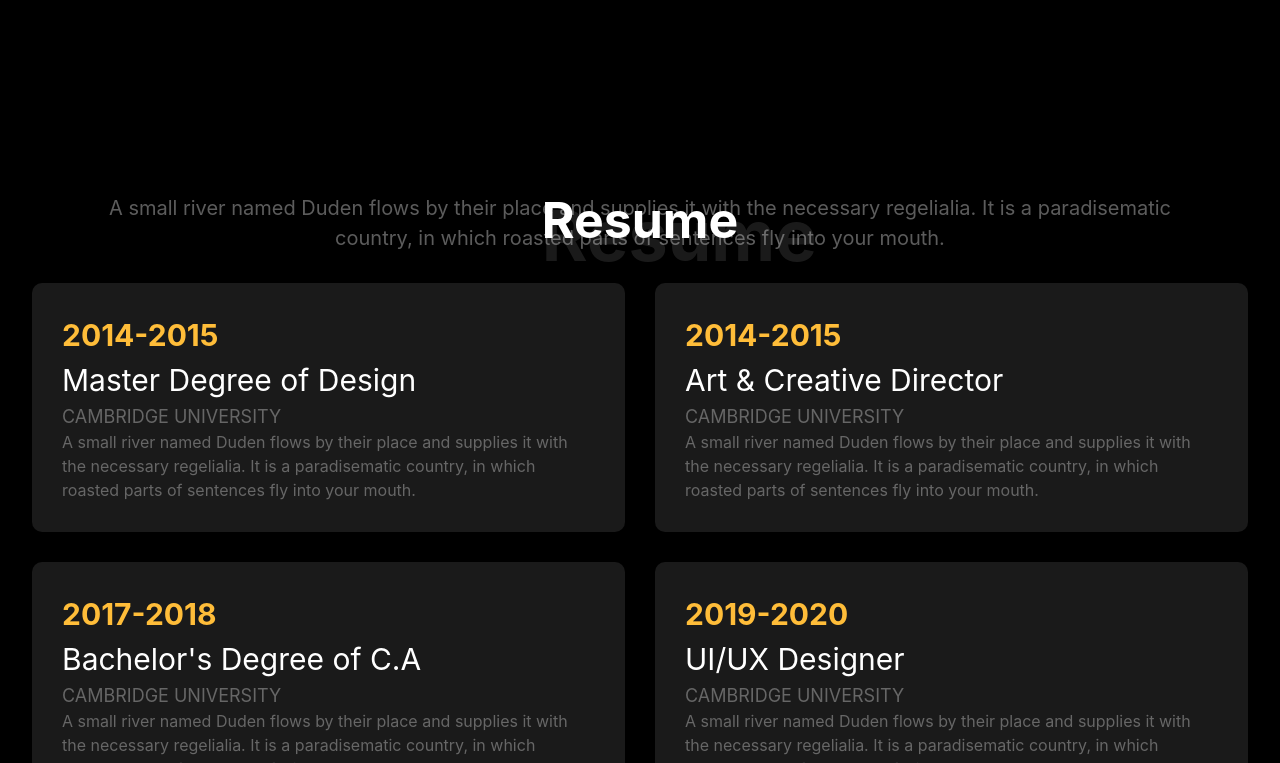
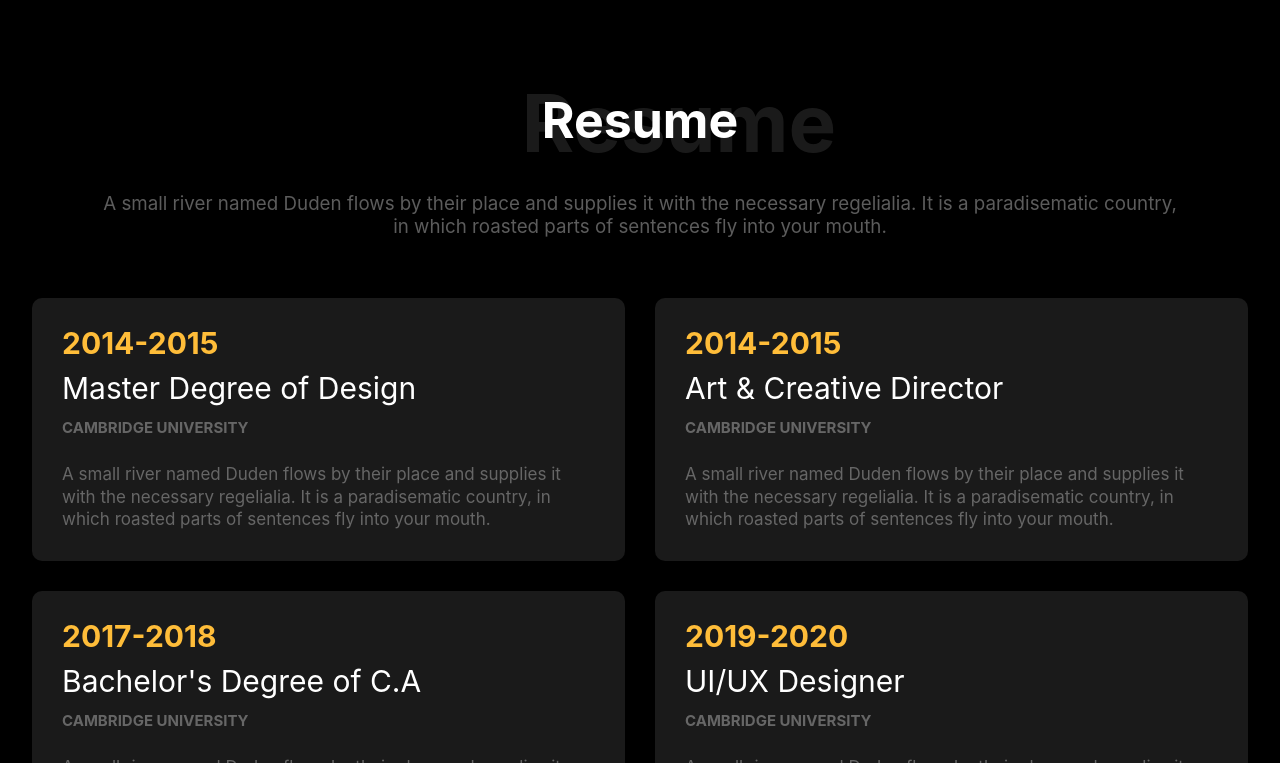
Before and after one commit to mohsenSeyedi/Me.com, a React (Create React App) app: page / in a window 1280 px wide. Shown: the part 1577-2340 px from the top of the page. Built offline with nearby package versions, Linux system fonts and the light colour scheme.

Commit message:
The code to change the Resume component file from css to tailwind

```diff
--- a/src/components/Header/Resume/Box.css
+++ b/src/components/Header/Resume/Box.css
@@ -1,19 +1,19 @@
 
-.box{
+/* .box{
     padding: 3rem;
     font-size: 3rem;
     background-color: #1a1a1a;
     border-radius: 1rem;
-}
-.box span{
+} */
+/* .box span{
     font-weight: bold;
     color: #ffbd39;
-}
-.box h6{
+} */
+/* .box h6{
     color: #99999999;
     font-size: 1.8rem;
-}
-.box p{
+} */
+/* .box p{
     font-size: 1.6rem;
     color: #99999999;
-}
+} */
--- a/src/components/Header/Resume/Box.js
+++ b/src/components/Header/Resume/Box.js
@@ -3,11 +3,11 @@ import "./Box.css"
 
 export default function Box({title , year}) {
   return (
-    <div className="box">
-        <span>{year}</span>
-        <h4>{title}</h4>
-        <h6>CAMBRIDGE UNIVERSITY</h6>
-        <p>A small river named Duden flows by their place and supplies it with the necessary regelialia. It is a paradisematic country, in which roasted parts of sentences fly into your mouth.</p>
+    <div className="p-12 text-5xl bg-[#1a1a1a] rounded-2xl flex flex-col justify-around">
+        <span className="font-bold text-yellow-color">{year}</span>
+        <h4 className="text-5xl pt-6">{title}</h4>
+        <h6 className="text-gray-color font-bold text-2xl pt-6">CAMBRIDGE UNIVERSITY</h6>
+        <p className="text-gray-color text-[1.7rem] pt-10 leading-9">A small river named Duden flows by their place and supplies it with the necessary regelialia. It is a paradisematic country, in which roasted parts of sentences fly into your mouth.</p>
     </div>
   )
 }
--- a/src/components/Header/Resume/Resume.css
+++ b/src/components/Header/Resume/Resume.css
@@ -1,49 +1,49 @@
-.resume {
+/* .resume {
     width: 100%;
     margin-top: 10rem;
     display: flex;
     align-items: center;
     justify-content: center;
-}
-.resume-container{
+} */
+/* .resume-container{
     width: 95%;
     display: flex;
     flex-direction: column;
     align-items: center;
     justify-content: center;
-}
-.resume-head{
+} */
+/* .resume-head{
     display: flex;
     flex-direction: column;
     align-items: center;
     justify-content: center;
-}
-.resume-head h4{
+} */
+/* .resume-head h4{
     text-align: center;
     font-size: 5rem;
     font-weight: bold;
     position: relative;
     height: 10px;
-}
-.resume-head h4::before{
+} */
+/* .resume-head h4::before{
     content: "Resume";
     position: absolute;
     opacity: .1;
     font-size: 7rem;
     font-weight: bold;
     color: white;
-}
-.resume-head p {
+} */
+/* .resume-head p {
     width: 90%;
     font-size: 2rem;
     text-align: center;
-}
-.resume-boxes{
+} */
+/* .resume-boxes{
     display: grid;
     grid-template-columns: repeat(2 , 1fr);
     gap: 3rem;
     margin-top: 3rem;
-}
+} */
 .resume-btn {
     margin-top: 8rem;
 }
--- a/src/components/Header/Resume/Resume.js
+++ b/src/components/Header/Resume/Resume.js
@@ -4,13 +4,13 @@ import Box from "./Box";
 
 export default function Resume() {
   return (
-    <div className="resume">
-        <div className="resume-container">
-            <div className="resume-head">
-                <h4 className="section-text-head">Resume</h4>
-                <p>A small river named Duden flows by their place and supplies it with the necessary regelialia. It is a paradisematic country, in which roasted parts of sentences fly into your mouth.</p>
+    <div id="resume" className="w-full flex items-center justify-center mt40">
+        <div id="resume-container" className="w-[95%] flex flex-col items-center justify-center">
+            <div className="flex flex-col items-center justify-center">
+                <h4 className="header-text before:content-['Resume'] before:top-[-2rem]">Resume</h4>
+                <p className="w-[90%] text-center text-3xl mt-14">A small river named Duden flows by their place and supplies it with the necessary regelialia. It is a paradisematic country, in which roasted parts of sentences fly into your mouth.</p>
             </div>
-            <div className="resume-boxes">
+            <div id="resume-boxes" className="grid grid-cols-2 gap-12 mt-24">
               <Box year="2014-2015" title="Master Degree of Design"></Box>
               <Box year="2014-2015" title="Art & Creative Director"></Box>
               <Box year="2017-2018" title="Bachelor's Degree of C.A"></Box>
@@ -18,8 +18,8 @@ export default function Resume() {
               <Box year="2014-2015" title="Wordpress Developer"></Box>
               <Box year="2022-2023" title="Diploma in Computer"></Box>
             </div>
-            <div className="resume-btn">
-                <a href="#">Download cv</a>
+            <div className="mt-32">
+                <a href="#" className="btn py-8 px-24 text-3xl">Download cv</a>
             </div>
         </div>
     </div>
--- a/src/index.css
+++ b/src/index.css
@@ -22,7 +22,7 @@ p{
 }
 
 .header-text {
-  @apply text-[5rem] font-bold relative before:absolute before:left-[-2rem] before:top-6 before:opacity-10 before:text-[8rem] before:font-bold before:text-white
+  @apply text-[5rem] font-bold relative before:absolute before:left-[-2rem] before:opacity-10 before:text-[8rem] before:font-bold before:text-white
 }
 .btn {
   @apply bg-yellow-color text-black  rounded-full
```
